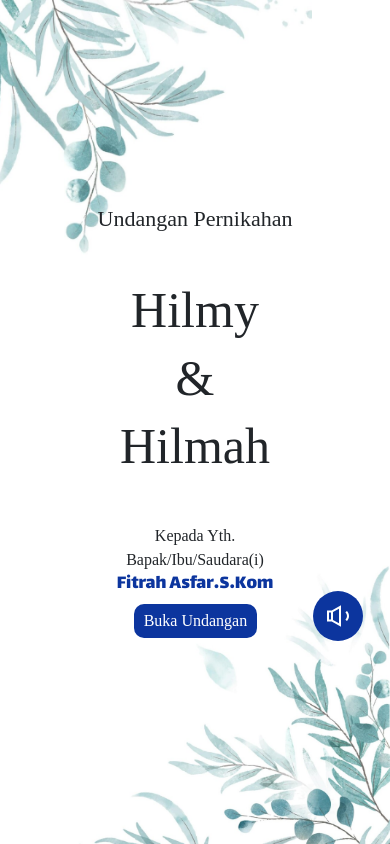
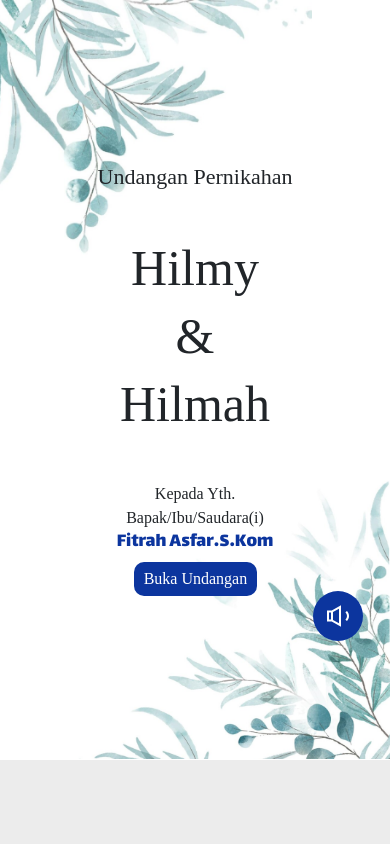
Before and after one commit to azwan20/wedding2, a Next.js app: page / in a window 390 px wide. Built offline with nearby package versions, Linux system fonts and the light colour scheme; a web font is replaced by a local one.

Commit message:
Update globals.css

```diff
--- a/src/styles/globals.css
+++ b/src/styles/globals.css
@@ -25,7 +25,7 @@ body {
 
 .home .contentUtama {
   width: 30%;
-  height: fit-content;
+  height: 90%;
   background-color: #ececec;
   display: flex;
   flex-direction: column;
@@ -98,8 +98,8 @@ body {
   height: 10%;
   display: flex;
   background-color: var(--third-color);
-  position: absolute;
-  bottom: 0%;
+  /* position: absolute;
+  bottom: 0%; */
   display: flex;
   justify-content: space-around;
   align-items: center;
@@ -271,16 +271,16 @@ body {
 
   .home .contentUtama {
     width: 100%;
-    height: 100vh;
+    height: 90%;
   }
 
   .navbar {
-    /* height: 12%; */
+    height: 10%;
     width: 100%;
     display: flex;
     background-color: var(--secondary-color);
-    position: absolute;
-    bottom: 0%;
+    /* position: absolute;
+    bottom: 0%; */
     display: flex;
     justify-content: space-around;
     align-items: center;
```
